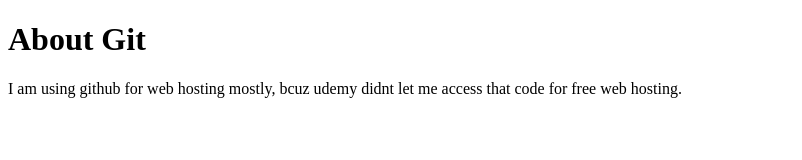
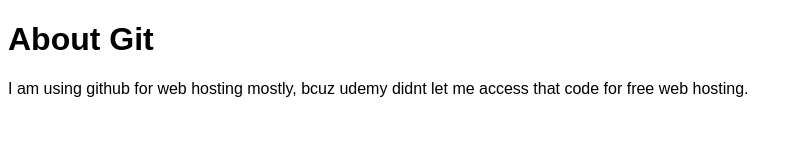
Before and after one commit to santheta/MyFirstTime, a plain HTML site: page index.html in a window 1280 px wide. Shown: the whole page, without its empty margins (0-802 px from the left). Drawn offline with Linux system fonts and the light colour scheme.

Commit message:
Update index.html

```diff
--- a/index.html
+++ b/index.html
@@ -5,7 +5,7 @@
     <meta name="viewport" content="width=device-width, initial-scale=1.0">
     <title>Document</title>
 </head>
-<body>
+<body style="font-family: Arial, Helvetica, sans-serif;">
     <h1>About Git</h1>
     <p>I am using github for web hosting mostly, bcuz udemy didnt let me access that code for free web hosting.</p>
 </body>
```
